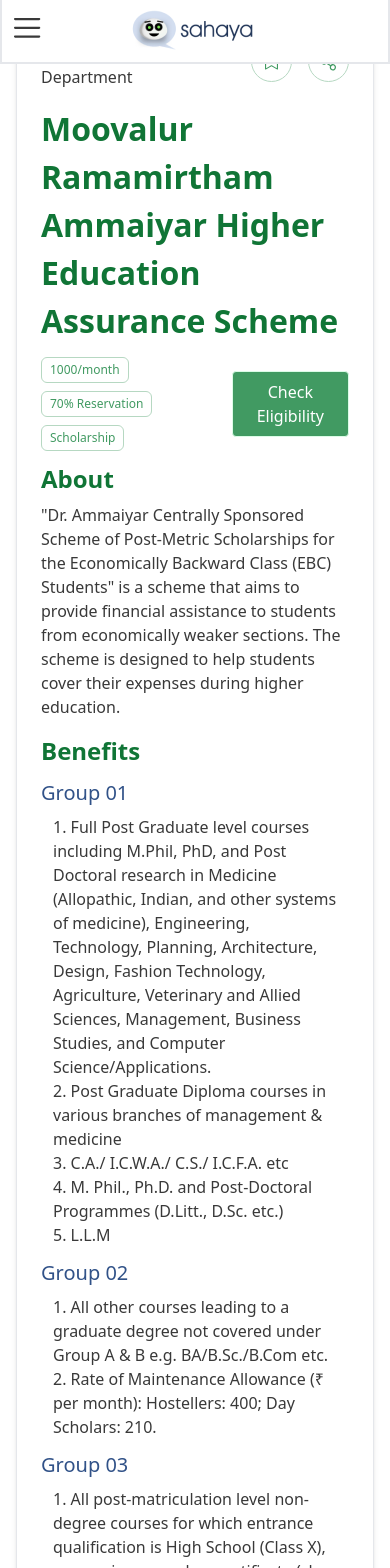
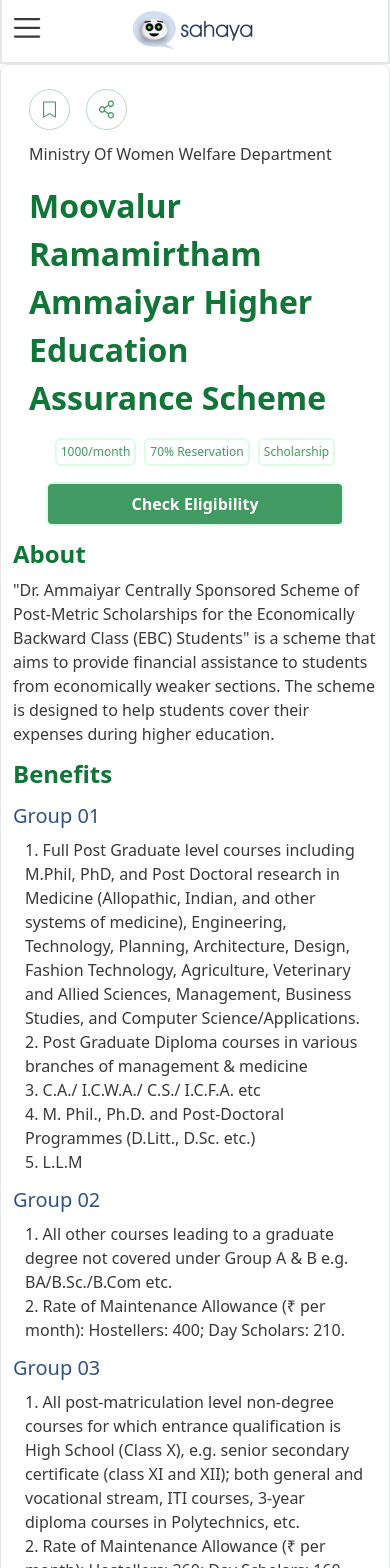
Before and after one commit to pearlorganisation/JAYA_MERN, a React (Vite) app: page /schemeDetail in a window 390 px wide. Shown: the top 1568 px of the page. Built offline with nearby package versions, Linux system fonts and the light colour scheme; the HTML template or start-up script is replaced by a standard one.

Commit message:
made scheme details page responsive

```diff
--- a/src/pages/SchemeDetail/SchemeDetail.jsx
+++ b/src/pages/SchemeDetail/SchemeDetail.jsx
@@ -7,14 +7,15 @@ import Bot from ".././../assets/Bot.jpg";
 
 const SchemeDetail = () => {
   return (
-    <div>
-      <div className="p-4 md:p-8">
-        <div className="bg-white rounded-lg space-y-3 shadow-md p-6 border border-gray-200">
-          <div className="flex justify-between items-start mb-4">
-            <p className="text-[#393939] text-base font-light">
+    <div className="mt-16 md:mt-0">
+      <div className="">
+        <div className="bg-white rounded-lg space-y-3 shadow-md py-6 px-1 border border-gray-200">
+          <div className=" px-6">
+            <div className="flex flex-col lg:flex-row justify-between items-start mb-4">
+              <p className="text-[#393939] text-base font-light order-2 lg:order-1 mt-3 lg:mt-0">
                 Ministry Of Women Welfare Department
               </p>
-            <div className="flex space-x-4 ">
+              <div className="flex space-x-4 order-1">
                 <div className="p-[2px] border border-[#B6D8C2] group hover:bg-[#419A62] rounded-full">
                   <svg
                     width="35"
@@ -55,28 +56,30 @@ const SchemeDetail = () => {
               Moovalur Ramamirtham Ammaiyar Higher Education Assurance Scheme
             </h2>
 
-          <div className="flex justify-between items-center ">
-            <div className="flex flex-wrap items-center gap-2 ">
-              <span className="border-[#B6D8C2] border text-[#419A62] text-xs font-normal px-2 py-1 rounded-md">
+            <div className="flex flex-col lg:flex-row  lg:justify-between items-center">
+              <div className="flex flex-wrap  justify-start gap-2 mb-4 lg:w-[80%]">
+                <span className="border-green-100 border-2 text-[#419A62] text-xs font-medium px-1 py-1 rounded-md">
                   1000/month
                 </span>
-              <span className="border-[#B6D8C2] border text-[#419A62] text-xs font-normal px-2 py-1 rounded-md">
+                <span className="border-green-100 border-2 text-[#419A62] text-xs font-medium px-1 py-1 rounded-md">
                   70% Reservation
                 </span>
-              <span className="border-[#B6D8C2] border text-[#419A62] text-xs font-normal px-2 py-1 rounded-md">
+
+                <span className="border-green-100 border-2 text-[#419A62] text-xs font-medium px-1 py-1 rounded-md">
                   Scholarship
                 </span>
               </div>
-            <div className="flex justify-between items-center w-fit">
+              <div className="flex items-center justify-center hover:text-[#419A62]  lg:w-fit w-[90%] bg-[#419A62] hover:bg-white text-white border-2 border-green-100 rounded-md">
                 <Link to="/schemeDetail">
-                <button className="text-white hover:bg-white bg-[#419A62] hover:text-[#419A62] text-base font-medium border border-green-100 px-6 py-2 rounded">
+                  <button className=" text-center min-w-full  font-semibold  px-6 py-2 rounded-md">
                     Check Eligibility
                   </button>
                 </Link>
               </div>
             </div>
+          </div>
 
-          <div className="text-gray-700 space-y-4">
+          <div className="text-gray-700 px-2">
             <div>
               <h3 className="text-2xl font-semibold mb-2 text-[#107536]">
                 About
@@ -91,7 +94,7 @@ const SchemeDetail = () => {
               </p>
             </div>
 
-            <div className="space-y-3">
+            <div className="space-y-3 mt-3">
               <h3 className="text-2xl font-semibold  text-[#107536]">
                 Benefits
               </h3>
@@ -164,7 +167,7 @@ const SchemeDetail = () => {
               </div>
             </div>
 
-            <div className="space-y-3">
+            <div className="space-y-3 mt-3">
               <h3 className="text-2xl font-semibold  text-[#107536]">
                 Eligibility
               </h3>
@@ -211,7 +214,7 @@ const SchemeDetail = () => {
               </div>
             </div>
 
-            <div>
+            <div className="space-y-3 mt-3">
               <h3 className="text-2xl font-semibold  text-[#107536]">
                 Application Process (Online)
               </h3>
@@ -272,7 +275,7 @@ const SchemeDetail = () => {
               </div>
             </div>
 
-            <div>
+            <div className="space-y-3 mt-3">
               <h3 className="text-2xl font-semibold  text-[#107536]">
                 Documents Required
               </h3>
@@ -335,16 +338,16 @@ const SchemeDetail = () => {
             </div>
           </div>
 
-          <div className="flex items-center justify-center">
+          <div className="flex items-center justify-center ">
             <div className=" justify-center items-center">
-              <div className="flex flex-row justify-start items-center">
+              <div className="flex flex-row justify-start items-center mt-12">
                 <img src={Bot} alt="" className="w-10 h-10" />
                 <span className="text-[#393939] font-light ml-4">
                   Was it helpful ?
                 </span>
               </div>
 
-              <div className="flex flex-row gap-2 mt-3">
+              <div className="flex flex-row gap-2 mt-5 lg:mt-3">
                 <svg
                   width="34"
                   height="33"
@@ -411,7 +414,7 @@ const SchemeDetail = () => {
                 </svg>
               </div>
 
-              <div className="flex items-center justify-center mt-6">
+              <div className="flex items-center justify-center mt-10 lg:mt-6">
                 <button className="p-1 bg-[#419A62] text-white rounded-md">
                   Submit{" "}
                 </button>
```
Lines whose indentation alone changed are shown as unchanged.
